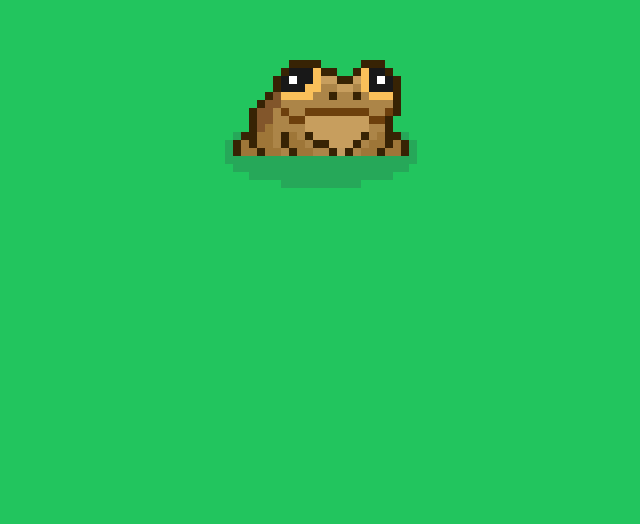
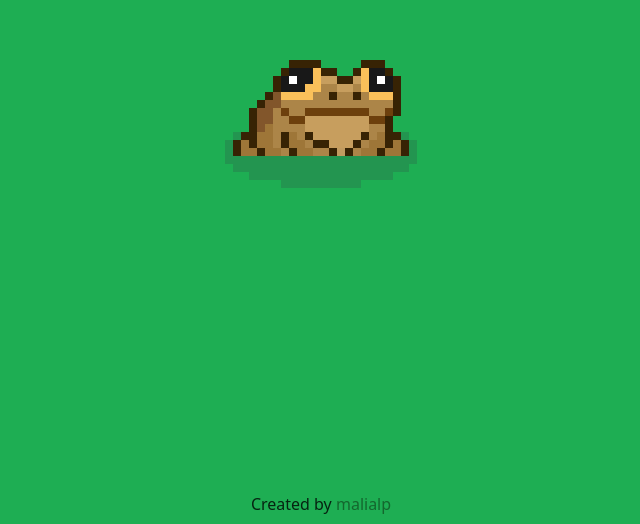
Before and after one commit to malialp/frog-laugh, a React (Vite) app: page / in a window 1280 px wide. Shown: the part 276-800 px from the top of the page, without its empty margins (319-959 px from the left). Built offline with nearby package versions, Linux system fonts and the light colour scheme.

Commit message:
change colors

```diff
--- a/src/App.jsx
+++ b/src/App.jsx
@@ -34,9 +34,21 @@ const App = () => {
   };
 
   return (
-    <div className="bg-green-500 h-full">
+    <div className="bg-[#1EAE53] h-full">
       <div className="container mx-auto h-full flex items-center justify-center">
         <img onClick={laugh} src={frames[frog]} className="cursor-pointer" />
+        <span className="fixed bottom-0 left-0 w-full text-center py-2 opacity-80">
+          Created by{" "}
+          <a
+            className="text-[#125525] hover:underline duration-200"
+            id="github-link"
+            target="_blank"
+            rel="noreferrer"
+            href="https://github.com/malialp/frog-laugh"
+          >
+            malialp
+          </a>
+        </span>
       </div>
     </div>
   );
```
